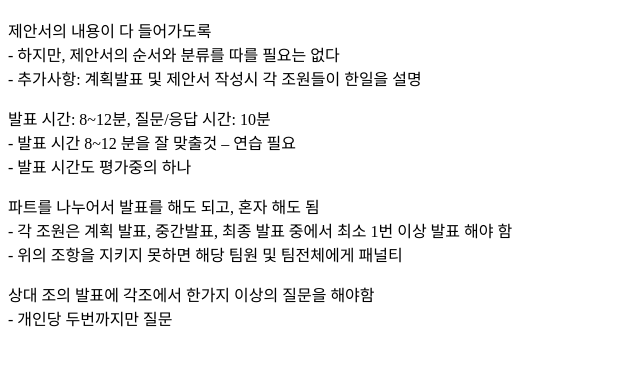
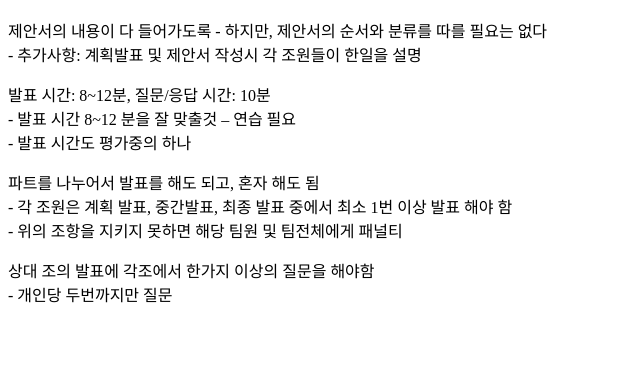
Before and after one commit to teng-joyeen/teng-joyeen, a plain HTML site: page index.html in a window 1280 px wide. Shown: the part 57-422 px from the top of the page, without its empty margins (0-640 px from the left). Drawn offline with Linux system fonts and the light colour scheme.

Commit message:
Update index.html

```diff
--- a/index.html
+++ b/index.html
@@ -8,7 +8,7 @@
 <body>
     <h1>종합설계프로젝트</h1>
     <p>
-        제안서의 내용이 다 들어가도록<br/>
+        제안서의 내용이 다 들어가도록
         - 하지만, 제안서의 순서와 분류를 따를 필요는 없다<br/>
         - 추가사항: 계획발표 및 제안서 작성시 각 조원들이 한일을 설명
     </p>
```
